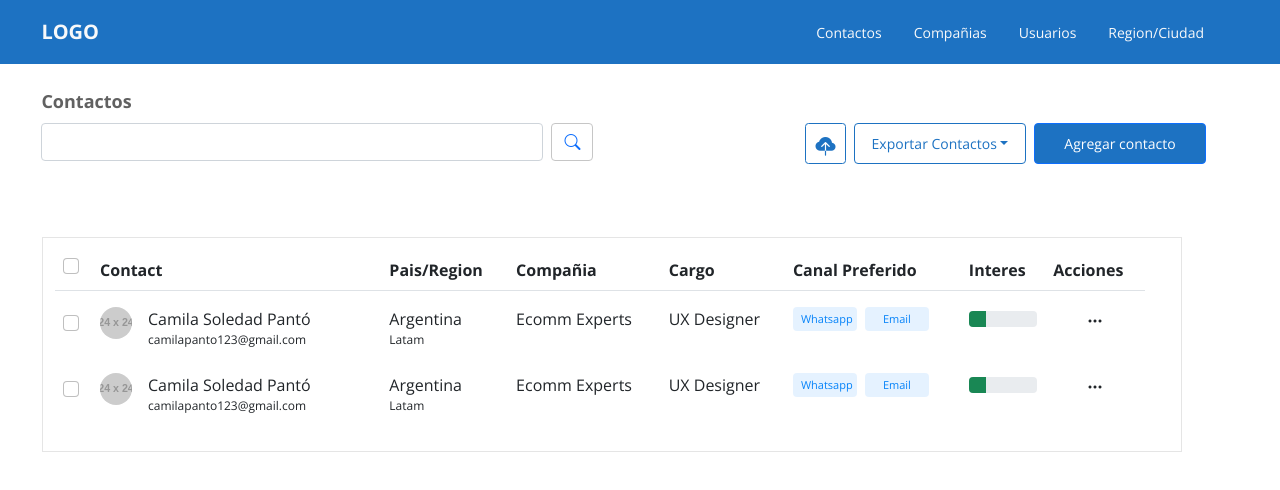
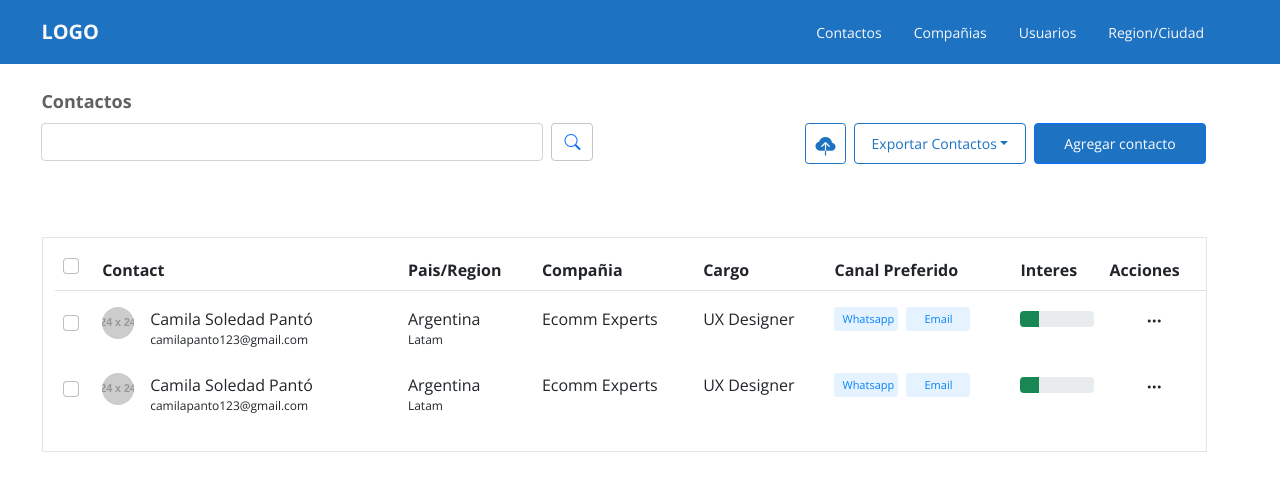
Before and after one commit to darodweb/React-Related-Road, a React (Create React App) app in the folder data-warehouse/: page / in a window 1280 px wide. Shown: the top 490 px of the page. Built offline with nearby package versions, Linux system fonts and the light colour scheme.

Commit message:
Update to table width

```diff
--- a/data-warehouse/src/components/ContactList.js
+++ b/data-warehouse/src/components/ContactList.js
@@ -6,8 +6,8 @@ const ContactList = () => {
 
         <>
 
-            <section className="row d-flex container p-0">
-                <table className="table table-container table-borderless .table-hover">
+            <section className="row d-flex contact-table-container container-fluid p-0">
+                <table className="table  table-borderless table-hover">
                     <thead className="border-bottom mt-4">
                         <tr>
                             <th scope="col">
--- a/data-warehouse/src/components/ContactList.scss
+++ b/data-warehouse/src/components/ContactList.scss
@@ -0,0 +1,3 @@
+.contact-table-container {
+    width: 90vw !important;
+}
--- a/data-warehouse/src/pages/Home.scss
+++ b/data-warehouse/src/pages/Home.scss
@@ -3,4 +3,6 @@
     border: 1px solid rgba(0,0,0,0.10);
     padding: 12px;
     margin-left: 42px;
+    width: 100%;
+    max-width: 91%;
 }
```
